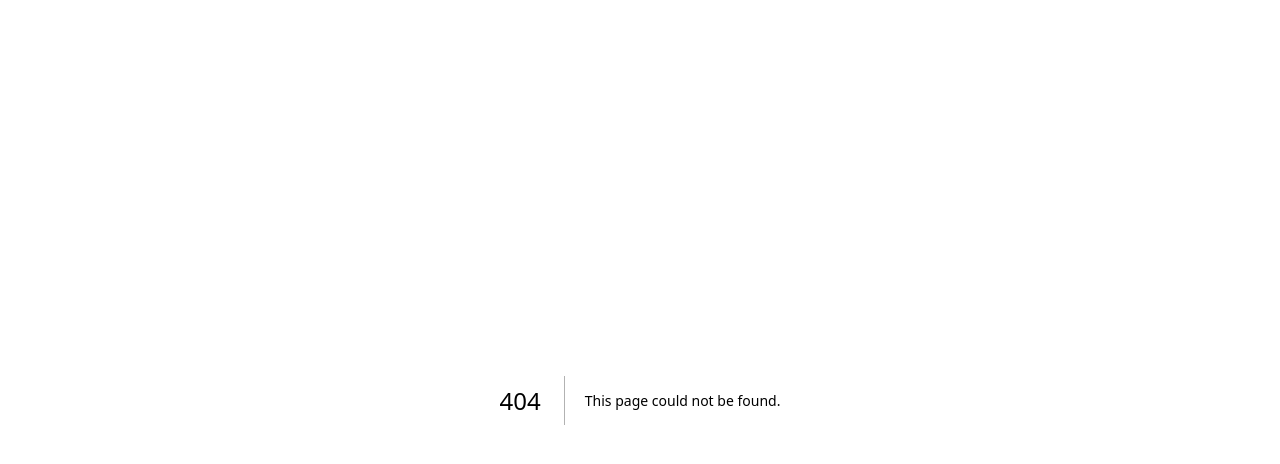
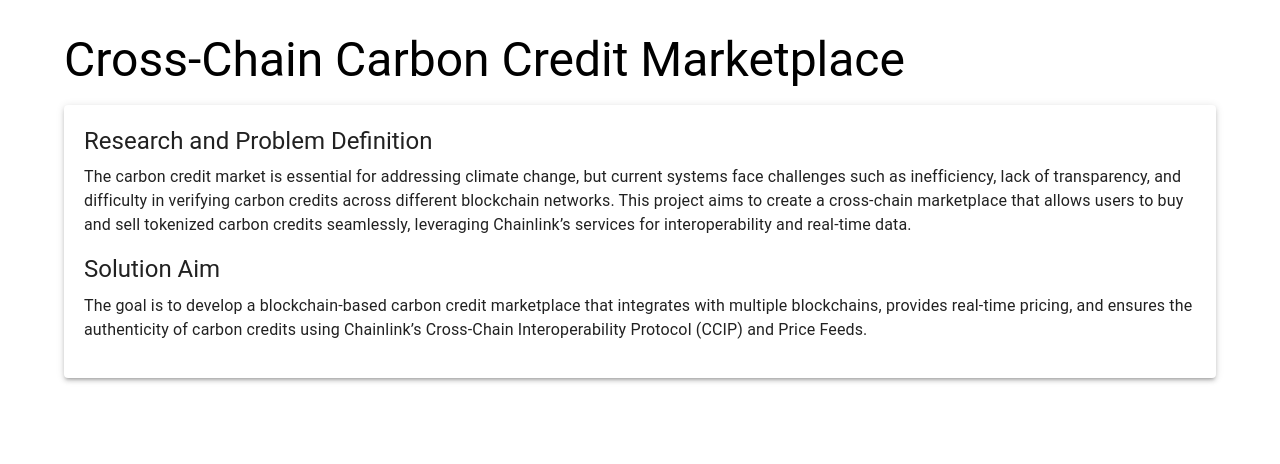
Before and after one commit to nathfavour/IDSafe-web, a Next.js app: page /crosschainhubdao/crosschainhubdao in a window 1280 px wide. Before the commit this address had no page. Shown: the top 464 px of the page. Built offline with nearby package versions, Linux system fonts and the light colour scheme.

Commit message:
adding other pages

```diff
--- /dev/null
+++ b/src/pages/crosschainhubdao/crosschainhubdao.tsx
@@ -0,0 +1,40 @@
+import React from 'react';
+import { Container, Typography, Box, Paper } from '@mui/material';
+import { createTheme, ThemeProvider } from '@mui/material/styles';
+
+const theme = createTheme({
+  palette: {
+    mode: 'light', // or 'dark' based on your current theme
+  },
+});
+
+const CrossChainDaoHub: React.FC = () => {
+  return (
+    <ThemeProvider theme={theme}>
+      <Container>
+        <Box my={4}>
+          <Typography variant="h3" component="h1" gutterBottom>
+            Cross-Chain Carbon Credit Marketplace
+          </Typography>
+          <Paper elevation={3} style={{ padding: '20px' }}>
+            <Typography variant="h5" component="h2" gutterBottom>
+              Research and Problem Definition
+            </Typography>
+            <Typography variant="body1" paragraph>
+              The carbon credit market is essential for addressing climate change, but current systems face challenges such as inefficiency, lack of transparency, and difficulty in verifying carbon credits across different blockchain networks. This project aims to create a cross-chain marketplace that allows users to buy and sell tokenized carbon credits seamlessly, leveraging Chainlink’s services for interoperability and real-time data.
+            </Typography>
+            <Typography variant="h5" component="h2" gutterBottom>
+              Solution Aim
+            </Typography>
+            <Typography variant="body1" paragraph>
+              The goal is to develop a blockchain-based carbon credit marketplace that integrates with multiple blockchains, provides real-time pricing, and ensures the authenticity of carbon credits using Chainlink’s Cross-Chain Interoperability Protocol (CCIP) and Price Feeds.
+            </Typography>
+            {/* Add more sections as needed */}
+          </Paper>
+        </Box>
+      </Container>
+    </ThemeProvider>
+  );
+};
+
+export default CrossChainDaoHub;
```
Also changed, not shown: src/pages/wallet/wallet.tsx (added).
